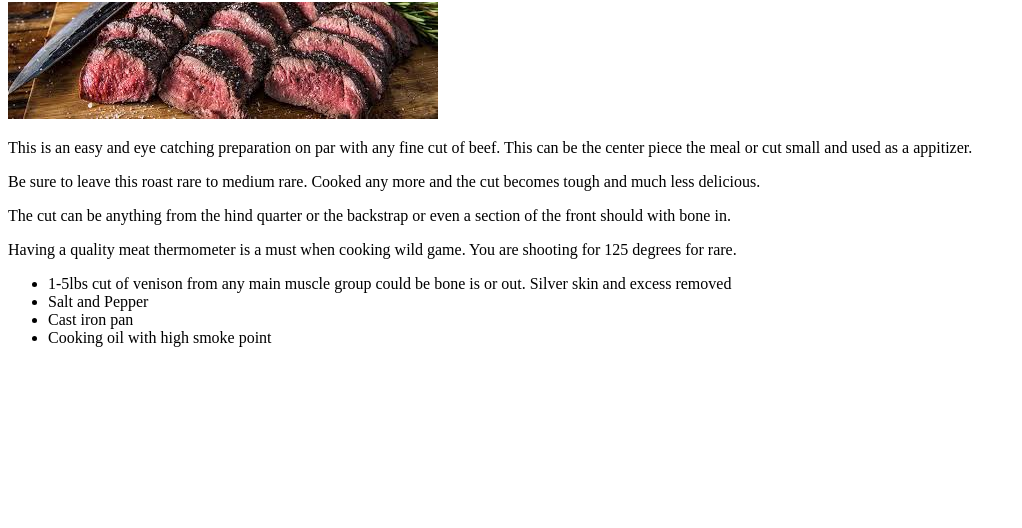
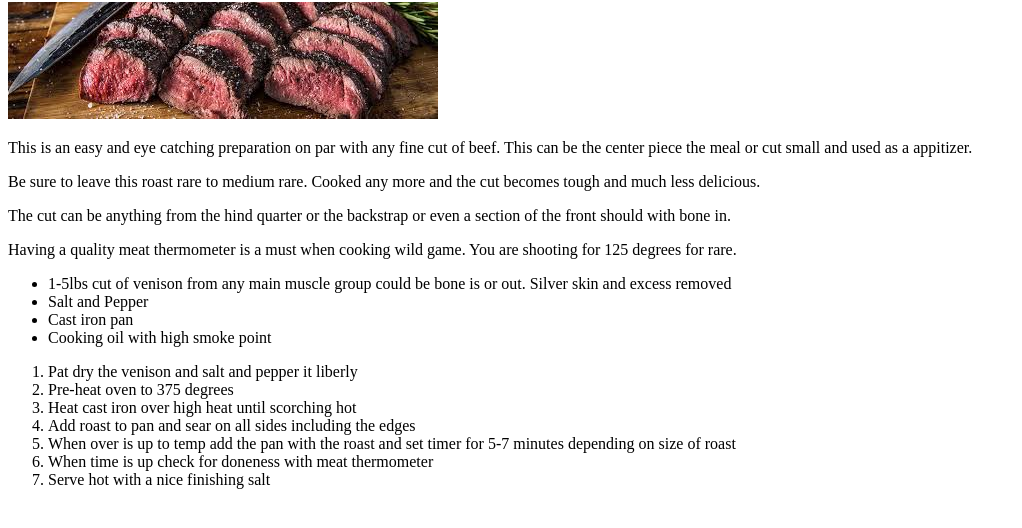
Before and after one commit to ShadowCoin1/odin-recipes, a plain HTML site: page recipes/venison.html in a window 1280 px wide. Shown: the part 78-606 px from the top of the page, without its empty margins (0-1022 px from the left). Drawn offline with Linux system fonts and the light colour scheme.

Commit message:
added ordered list to venison roast

```diff
--- a/recipes/venison.html
+++ b/recipes/venison.html
@@ -19,6 +19,16 @@
     <li>Cast iron pan</li>
     <li>Cooking oil with high smoke point</li>
 </ul>
+<ol>
+    <li>Pat dry the venison and salt and pepper it liberly</li>
+    <li>Pre-heat oven to 375 degrees</li>
+    <li>Heat cast iron over high heat until scorching hot</li>
+    <li>Add roast to pan and sear on all sides including the edges</li>
+    <li>When over is up to temp add the pan with the roast and set timer for 5-7 minutes depending on size of roast</li>
+    <li>When time is up check for doneness with meat thermometer</li>
+    <li>Serve hot with a nice finishing salt</li>
+</ol>
+
 
 </body>
 </html>
```
Also changed, not shown: images_recipes/roasted_venison.jpg (added).
